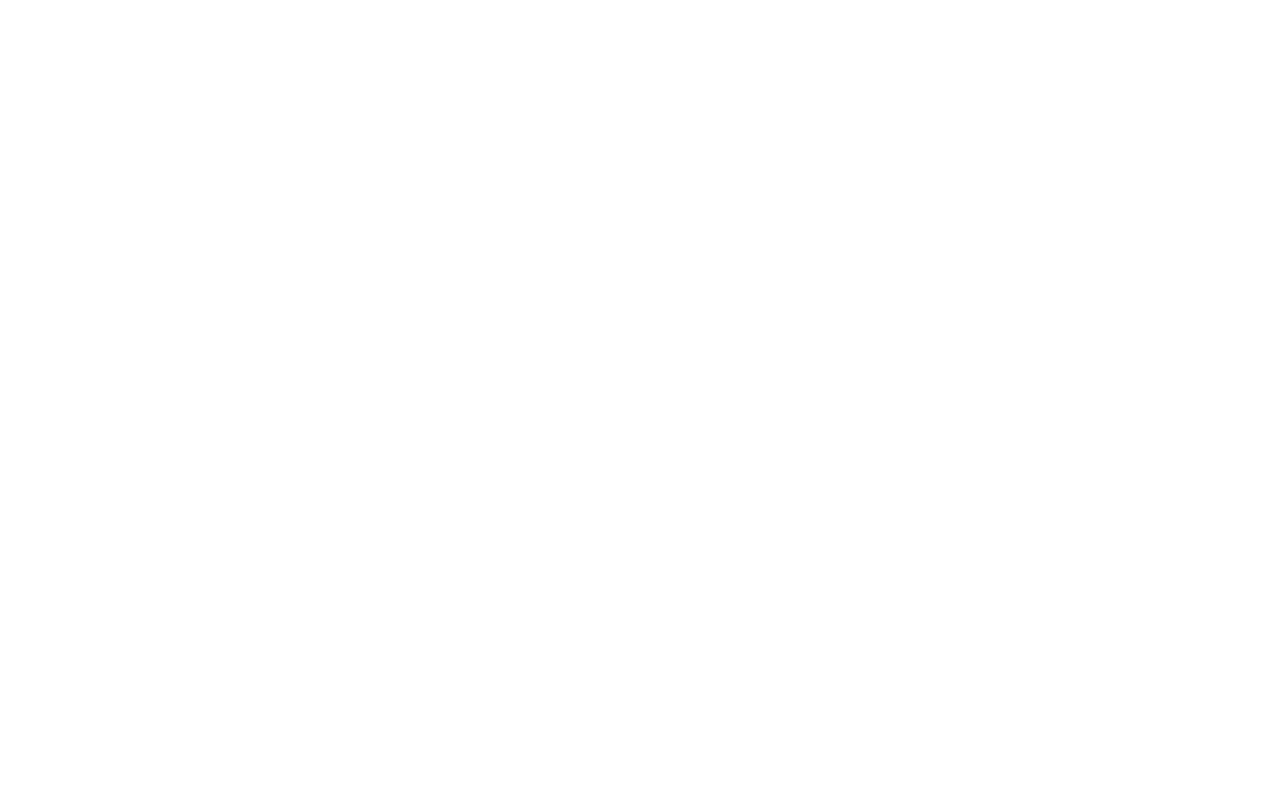
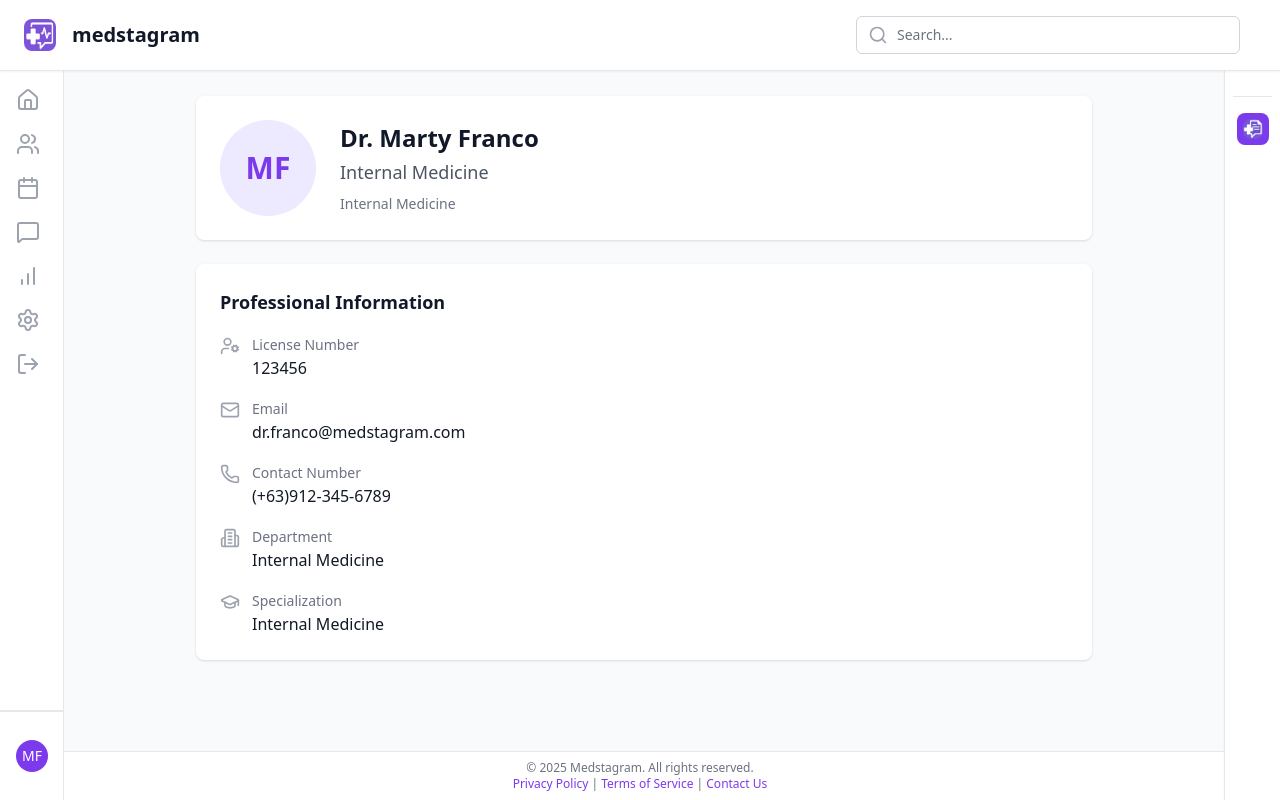
Before and after one commit to mfranco1/medstagram, a React (Vite) app in the folder frontend/: page /profile in a window 1280 px wide. Before the commit this address had no page. Built offline with nearby package versions, Linux system fonts and the light colour scheme.

Commit message:
feat: add simple user profile page

```diff
--- a/frontend/src/App.tsx
+++ b/frontend/src/App.tsx
@@ -6,6 +6,7 @@
 import PatientsPage from './pages/PatientsPage'
 import SettingsPage from './pages/SettingsPage'
 import MessagesPage from './pages/MessagesPage'
+import UserProfilePage from './pages/UserProfilePage'
 
 export default function App() {
   return (
@@ -18,6 +19,7 @@
         <Route path="/patients" element={<PatientsPage />} />
         <Route path="/messages" element={<MessagesPage />} />
         <Route path="/settings" element={<SettingsPage />} />
+        <Route path="/profile" element={<UserProfilePage />} />
         <Route path="/" element={<Navigate to="/dashboard" replace />} />
       </Routes>
     </BrowserRouter>
--- a/frontend/src/components/layout/Sidebar.tsx
+++ b/frontend/src/components/layout/Sidebar.tsx
@@ -16,25 +16,30 @@
 }
 
 function UserProfile({ expanded }: { expanded: boolean }) {
+  const navigate = useNavigate()
   const getInitials = (firstName: string, lastName: string) => {
     return `${firstName[0]}${lastName[0]}`
   }
 
   return (
     <div className="flex items-center px-2 py-4 border-t border-gray-200">
-      <a href="#" className="flex items-center px-2 py-2 text-gray-400 rounded-md group">
+      <button
+        onClick={() => navigate('/profile')}
+        className="flex items-center px-2 py-2 text-gray-400 rounded-md group hover:bg-gray-50 hover:text-gray-600 w-full"
+      >
+        <div className="flex-shrink-0 w-8 h-8">
           {mockDoctor.profileImage ? (
             <img
               src={mockDoctor.profileImage}
               alt={`${mockDoctor.firstName} ${mockDoctor.lastName}`}
-            className="w-8 h-8 rounded-full object-cover"
+              className="w-full h-full rounded-full object-cover"
             />
           ) : (
-          <div className="flex items-center justify-center w-8 h-8 rounded-full bg-violet-600 text-white text-sm font-medium">
+            <div className="w-full h-full rounded-full bg-violet-600 text-white text-sm font-medium flex items-center justify-center">
               {getInitials(mockDoctor.firstName, mockDoctor.lastName)}
             </div>
           )}
-      </a>
+        </div>
         <div
           className={`ml-3 overflow-hidden transition-all duration-200 ease-in-out ${
             expanded ? 'opacity-100 translate-x-0' : 'opacity-0 -translate-x-4 w-0'
@@ -45,6 +50,7 @@
           </span>
           <p className="text-xs text-gray-500 whitespace-nowrap">{mockDoctor.specialization}</p>
         </div>
+      </button>
     </div>
   )
 }
--- /dev/null
+++ b/frontend/src/pages/UserProfilePage.tsx
@@ -0,0 +1,87 @@
+import { MainLayout } from '../components/layout/MainLayout'
+import { mockDoctor } from '../mocks/doctor'
+import { UserCog, Mail, Phone, Building2, GraduationCap } from 'lucide-react'
+
+export default function UserProfilePage() {
+  const getInitials = (firstName: string, lastName: string) => {
+    return `${firstName[0]}${lastName[0]}`
+  }
+
+  return (
+    <MainLayout>
+      <div className="max-w-4xl mx-auto">
+        {/* Profile Header */}
+        <div className="bg-white shadow rounded-lg p-6 mb-6">
+          <div className="flex items-center space-x-6">
+            {mockDoctor.profileImage ? (
+              <img
+                src={mockDoctor.profileImage}
+                alt={`${mockDoctor.firstName} ${mockDoctor.lastName}`}
+                className="w-24 h-24 rounded-full object-cover"
+              />
+            ) : (
+              <div className="w-24 h-24 rounded-full bg-violet-100 flex items-center justify-center">
+                <span className="text-3xl font-semibold text-violet-600">
+                  {getInitials(mockDoctor.firstName, mockDoctor.lastName)}
+                </span>
+              </div>
+            )}
+            <div>
+              <h1 className="text-2xl font-semibold text-gray-900">
+                {mockDoctor.title} {mockDoctor.firstName} {mockDoctor.lastName}
+              </h1>
+              <p className="text-lg text-gray-600 mt-1">{mockDoctor.specialization}</p>
+              <p className="text-sm text-gray-500 mt-2">{mockDoctor.department}</p>
+            </div>
+          </div>
+        </div>
+
+        {/* Profile Information */}
+        <div className="bg-white shadow rounded-lg p-6">
+          <h2 className="text-lg font-semibold text-gray-900 mb-4">Professional Information</h2>
+          <div className="space-y-4">
+            <div className="flex items-start space-x-3">
+              <UserCog className="w-5 h-5 text-gray-400 flex-shrink-0 mt-1" />
+              <div>
+                <span className="text-sm text-gray-500">License Number</span>
+                <p className="text-gray-900">{mockDoctor.licenseNumber}</p>
+              </div>
+            </div>
+
+            <div className="flex items-start space-x-3">
+              <Mail className="w-5 h-5 text-gray-400 flex-shrink-0 mt-1" />
+              <div>
+                <span className="text-sm text-gray-500">Email</span>
+                <p className="text-gray-900">{mockDoctor.email}</p>
+              </div>
+            </div>
+
+            <div className="flex items-start space-x-3">
+              <Phone className="w-5 h-5 text-gray-400 flex-shrink-0 mt-1" />
+              <div>
+                <span className="text-sm text-gray-500">Contact Number</span>
+                <p className="text-gray-900">{mockDoctor.contactNumber}</p>
+              </div>
+            </div>
+
+            <div className="flex items-start space-x-3">
+              <Building2 className="w-5 h-5 text-gray-400 flex-shrink-0 mt-1" />
+              <div>
+                <span className="text-sm text-gray-500">Department</span>
+                <p className="text-gray-900">{mockDoctor.department}</p>
+              </div>
+            </div>
+
+            <div className="flex items-start space-x-3">
+              <GraduationCap className="w-5 h-5 text-gray-400 flex-shrink-0 mt-1" />
+              <div>
+                <span className="text-sm text-gray-500">Specialization</span>
+                <p className="text-gray-900">{mockDoctor.specialization}</p>
+              </div>
+            </div>
+          </div>
+        </div>
+      </div>
+    </MainLayout>
+  )
+}
```
Lines whose indentation alone changed are shown as unchanged.
